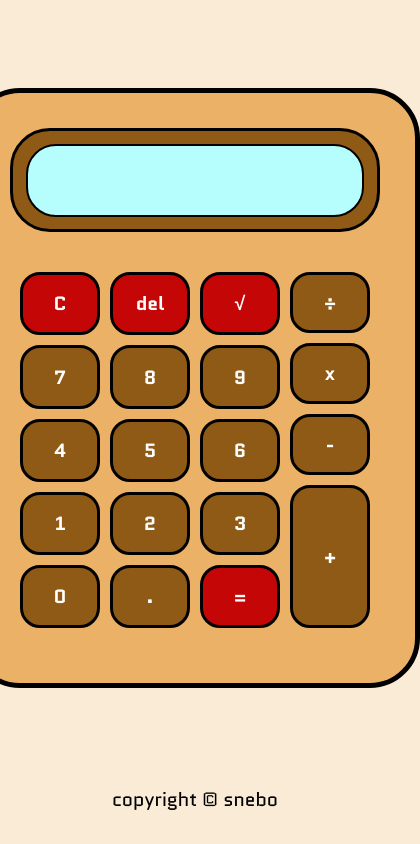
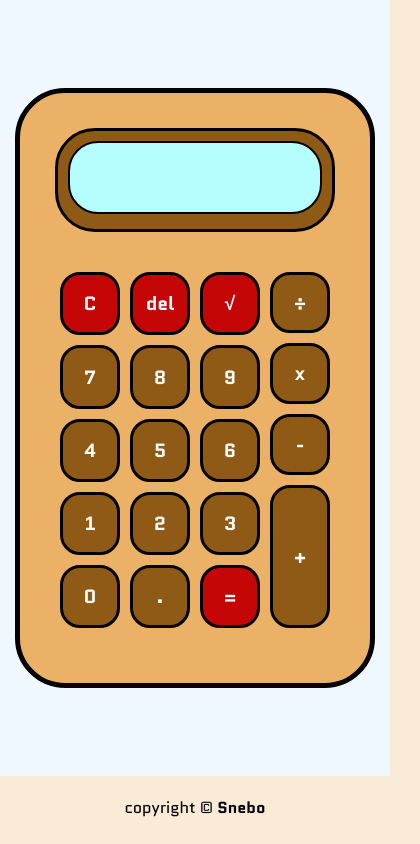
Before and after one commit to snebo/Calculator_js, a plain HTML site: page index.html in a window 390 px wide. Shown: the whole page, 420 px wide, since content can reach past the window. Drawn offline with Linux system fonts and the light colour scheme.

Commit message:
Fixed styles causing overflow Added a mobile view Added a profile link to the github name

```diff
--- a/index.html
+++ b/index.html
@@ -47,7 +47,7 @@
         </div>
         </div>
     <footer>
-        <p>copyright © snebo</p>
+        <p>copyright © <a href="https://github.com/snebo" target="_blank">Snebo</a></p>
     </footer>
     <script src="./scripts/script.js"></script>
 </body>
--- a/styles/style.css
+++ b/styles/style.css
@@ -9,18 +9,15 @@
 }
 .main_container{
     height: 92vh;
-    flex-direction: column;
-    align-items: center;
-    justify-content: center;
-
     display: flex;
     flex-direction: column;
     justify-content: center;
     align-items: center;
+    background-color: antiquewhite;
 }
 .calculator{
     background-color: rgb(235, 178, 103);
-    width: 450px;
+    max-width: 450px;
     height: 600px;
     padding: 35px;
     border-radius: 50px;
@@ -102,8 +99,26 @@ button{
 }
 footer{
     text-align: center;
-    margin-top: auto;
-    font-size: 1.2rem;
-    padding: 10px;
+    padding-top: 20px;
     height:8vh;
+    flex: 1;
 }
+a{
+    text-decoration: none;
+    font-weight: bold;
+    cursor: pointer;
+    color: black;
+    transition: 600ms;
+}
+a:hover{
+    font-size: 1.1rem;
+}
+
+@media screen and (max-width:500px) {
+    button{
+        width: 60px;
+    }
+    .main_container{
+        background-color: aliceblue;
+    }
+}
```
